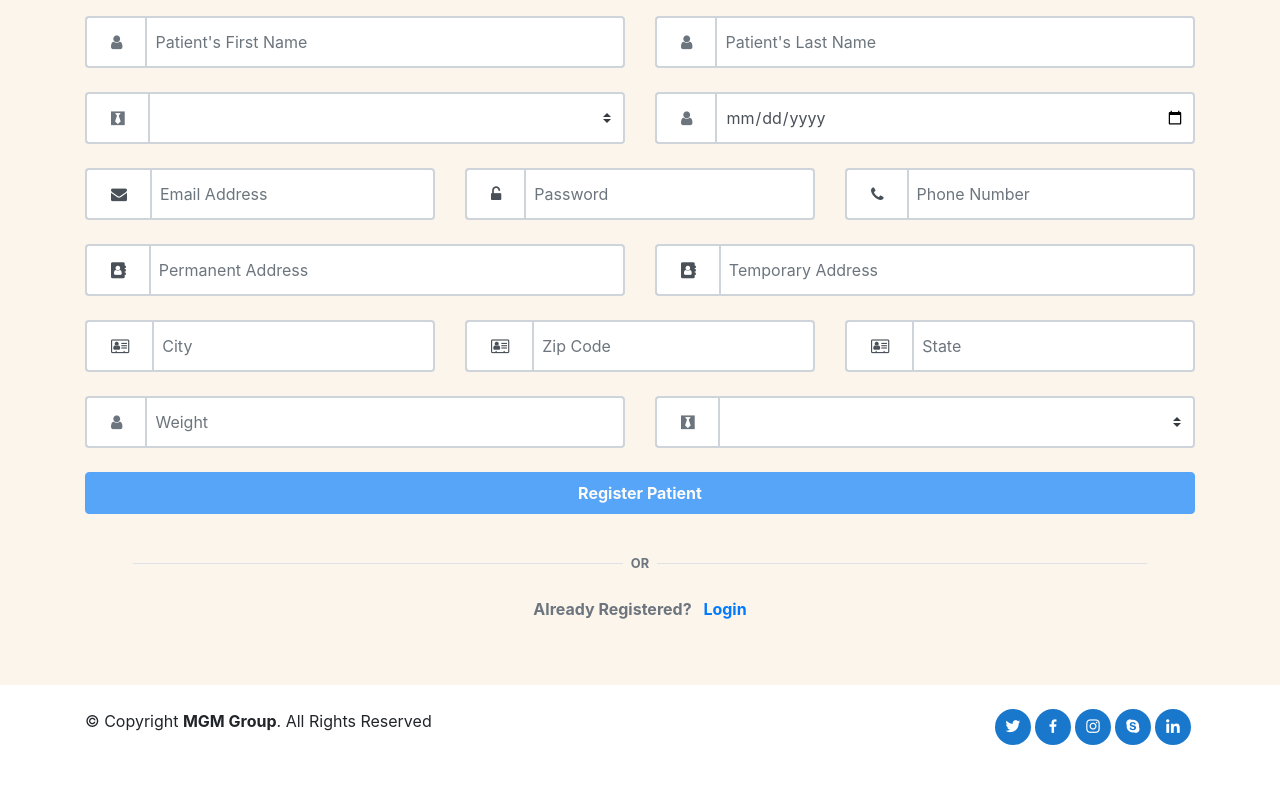
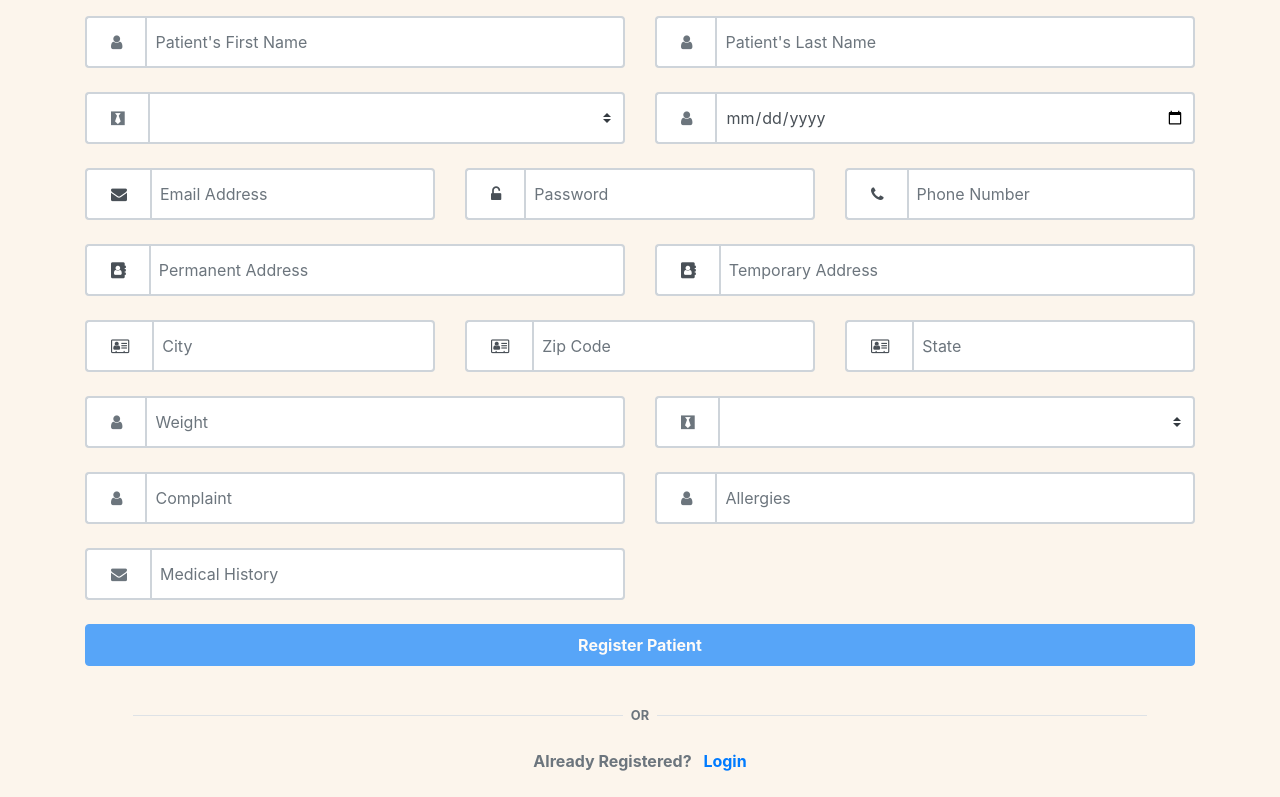
Before and after one commit to shantanu02/AngularHospitalManagement, an Angular app in the folder MGMHospital/: page /registration-patient in a window 1280 px wide. Shown: the part 404-1201 px from the top of the page. Before the commit the page ends 1173 px from the top, so only its background shows below. Built offline with nearby package versions, Linux system fonts and the light colour scheme.

Commit message:
mail api done

```diff
--- a/MGMHospital/src/app/doctor-home/doctor-home.component.html
+++ b/MGMHospital/src/app/doctor-home/doctor-home.component.html
@@ -11,7 +11,7 @@
     <div class="carousel-item active">
       <img
         class="d-block w-100"
-        src="../../assets/img/slide-one.jpg"
+        src="../../assets/img/docShow.jpeg"
         alt="First slide"
       />
       <div class="carousel-caption">
--- a/MGMHospital/src/app/forget-password/forget-password.component.html
+++ b/MGMHospital/src/app/forget-password/forget-password.component.html
@@ -17,7 +17,7 @@
         </div>
 
         <div class="col-8 my-2 form-group d-flex justify-content-center" *ngIf="uiEmail">
-          <input type="email" class="form-control" formControlName="email" aria-describedby="emailHelp"
+          <input type="email" [(ngModel)] ="emailId" class="form-control" formControlName="email" aria-describedby="emailHelp"
             placeholder="Enter email here" />
         </div>
         <div class="col-8" *ngIf="uiEmail">
@@ -43,7 +43,7 @@
         </div>
         <div class="col-8" *ngIf="uiForget">
           <button class="btn btn-primary btn-block btn-sm my-2" [disabled]="!fbFormGroup2.valid"
-            (click)="updatePassword()">
+            (click)="updatePassword(emailId)">
             RESET
           </button>
         </div>
--- a/MGMHospital/src/app/forget-password/forget-password.component.ts
+++ b/MGMHospital/src/app/forget-password/forget-password.component.ts
@@ -39,6 +39,8 @@ export class ForgetPasswordComponent implements OnInit {
       [Validators.required, Validators.minLength(8), Validators.maxLength(20)],
     ],
   });
+
+  emailId : string ;
 
   constructor(
     private router: Router,
@@ -84,4 +86,7 @@ export class ForgetPasswordComponent implements OnInit {
     }
   }
 
+
+
+
 }
--- a/MGMHospital/src/app/home-nurse/home-nurse.component.css
+++ b/MGMHospital/src/app/home-nurse/home-nurse.component.css
@@ -333,7 +333,7 @@ h1,p{
 
 
 
-}
+
 
 input.ng-invalid{
     border-left: 5px solid red;
--- a/MGMHospital/src/app/home-nurse/home-nurse.component.html
+++ b/MGMHospital/src/app/home-nurse/home-nurse.component.html
@@ -611,7 +611,7 @@
             <!-- Patient Give Treatment Model Section End -->
 
 
-            <div class="dropdown">
+            <!-- <div class="dropdown">
               <button class="btn btn-secondary dropdown-toggle" type="button" id="dropdownMenuButton"
                 data-toggle="dropdown" aria-haspopup="true" aria-expanded="false">
                 Treatment
@@ -627,7 +627,7 @@
                   View Treatment
                 </button>
               </div>
-            </div>
+            </div> -->
 
           </div>
 
@@ -717,10 +717,10 @@
         </div>
 
         <!-- Exmaine and Treatment buttons 2nd Copy-->
-
+<!--
         <div>
           <button (click)="SendRobot()" class="btn btn-danger btn-sm">Send Robot</button>
-        </div>
+        </div> -->
 
         <div class="row my-3 resbtn2">
           <div class="col-sm-2"></div>
@@ -756,8 +756,8 @@
         </div>
         <div class="row justify-content-center m-4">
           <div class="col-6 col-sm-2">
-            <button type="button" class="btn btn-warning" style="width: 22vh;">
-              Go Robot
+            <button type="button" (click)="SendRobot()" class="btn btn-warning" style="width: 22vh;">
+              Send Robot
             </button>
           </div>
         </div>
--- a/MGMHospital/src/app/registration-patient/registration-patient.component.html
+++ b/MGMHospital/src/app/registration-patient/registration-patient.component.html
@@ -533,7 +533,7 @@
 
 
                         <!--petient's Complaint -->
-                        <div class="input-group col-lg-6 mt-4" *ngIf="isPatient">
+                        <div class="input-group col-lg-6 mt-4" >
                             <div class="input-group-prepend">
                                 <span class="input-group-text bg-white px-4 border-md border-right-0">
                                     <i class="fa fa-user text-muted"></i>
@@ -545,7 +545,7 @@
                         </div>
 
                         <!--petient's Allergies -->
-                        <div class="input-group col-lg-6 mt-4" *ngIf="isPatient">
+                        <div class="input-group col-lg-6 mt-4" >
                             <div class="input-group-prepend">
                                 <span class="input-group-text bg-white px-4 border-md border-right-0">
                                     <i class="fa fa-user text-muted"></i>
@@ -558,7 +558,7 @@
 
                         <!-- Medical History -->
 
-                        <div class="input-group col-lg-6 mt-4" *ngIf="isPatient">
+                        <div class="input-group col-lg-6 mt-4" >
 
                             <div class="input-group-prepend">
                                 <span class="input-group-text bg-white px-4 border-md border-right-0">
--- a/MGMHospital/src/app/registration-patient/registration-patient.component.ts
+++ b/MGMHospital/src/app/registration-patient/registration-patient.component.ts
@@ -73,7 +73,7 @@ export class RegistrationPatientComponent implements OnInit {
     this.patientService
       .AddPatientInformation(patientInformation)
       .subscribe((res) => {
-        alert(res);
+       // alert(res);
         if (res) {
           alert('Patient Added Successfully');
           this.objNurseSession = JSON.parse(sessionStorage.getItem('nurseLogin'));
```
Also changed, not shown: MGMHospital/src/assets/img/docShow.jpeg (added).
